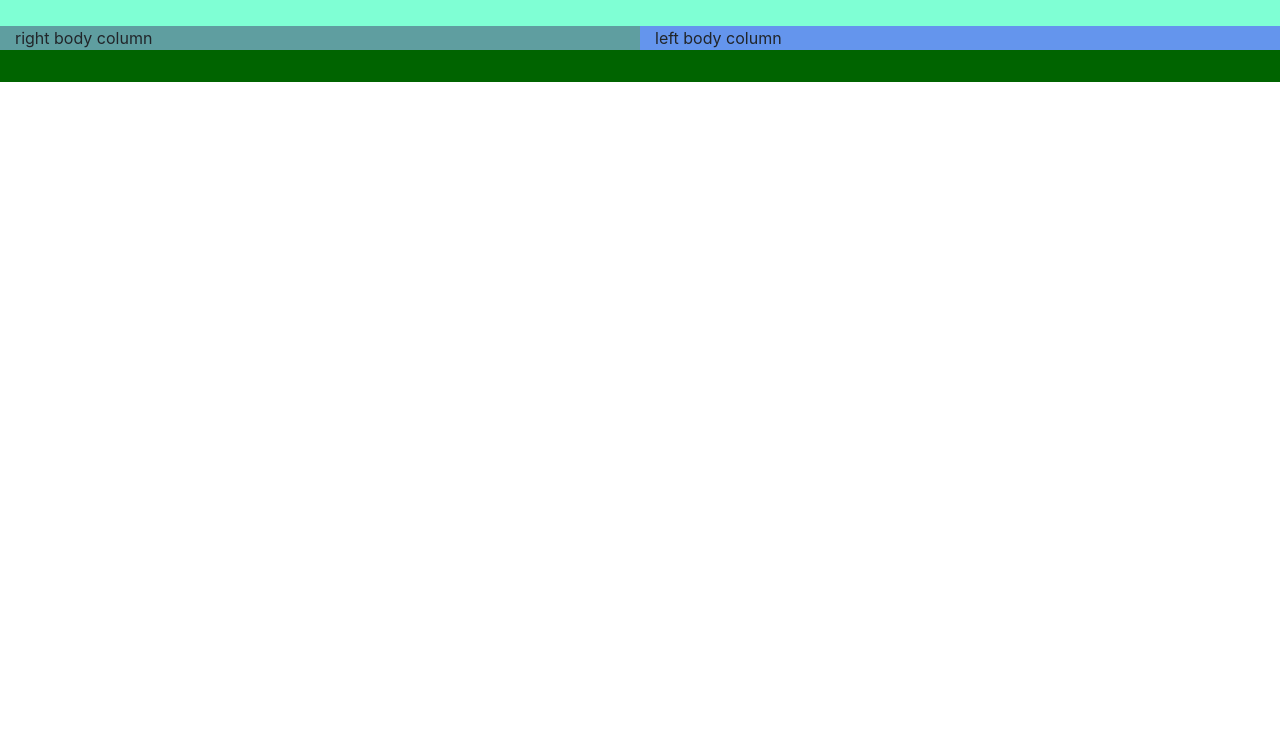
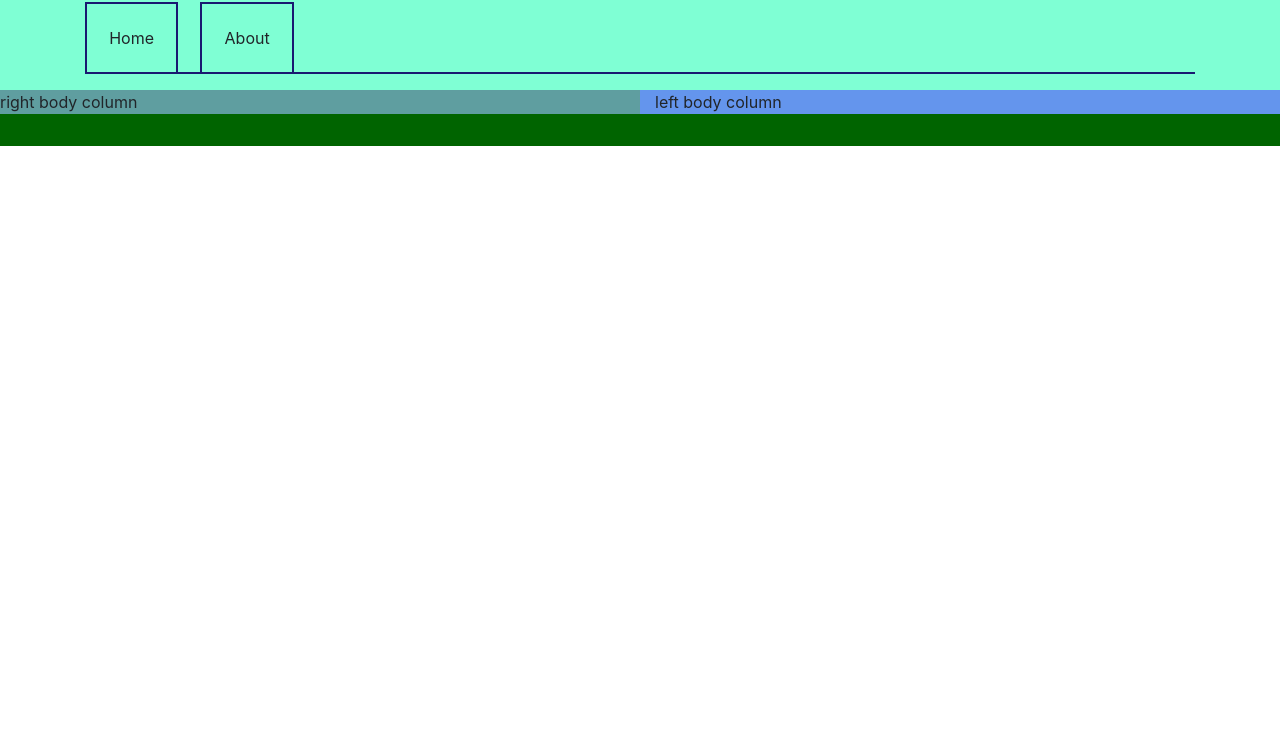
Before and after one commit to jhuerta1197/collab-practice, a plain HTML site: page index.html in a window 1280 px wide. Shown: the part 54-800 px from the top of the page. Drawn offline with nearby package versions, Linux system fonts and the light colour scheme.

Commit message:
menu items

```diff
--- a/css/styles.css
+++ b/css/styles.css
@@ -1,6 +1,22 @@
 #navbar {
     background-color: aquamarine;
     min-height: 5em;
+}
+
+ul {
+    margin: 0;
+    padding: 0;
+    list-style-type: none;
+    display: flex;
+    flex-direction: row;
+    border-bottom: 2px solid midnightblue;
+}
+
+li {
+    border: 2px solid midnightblue;
+    border-bottom: none;
+    padding: 2%;
+    margin-right: 2%;
 }
 
 #col-right {
--- a/index.html
+++ b/index.html
@@ -17,7 +17,17 @@
     <div class="container-fluid">
         <!--- Nav -->
         <div class="row" id="navbar">
-            <h1>Hello, world!</h1>
+            <div class="container">
+            <div class="row" id="logo">
+                <h1>Hello, world!</h1>
+            </div>
+            <div class="row" id="menu"></div>
+                <ul>
+                    <li>Home</li>
+                    <li>About</li>
+                </ul>
+            </div>
+        </div>
         </div>
         <div class="row">
             <!---Right column -->
```
